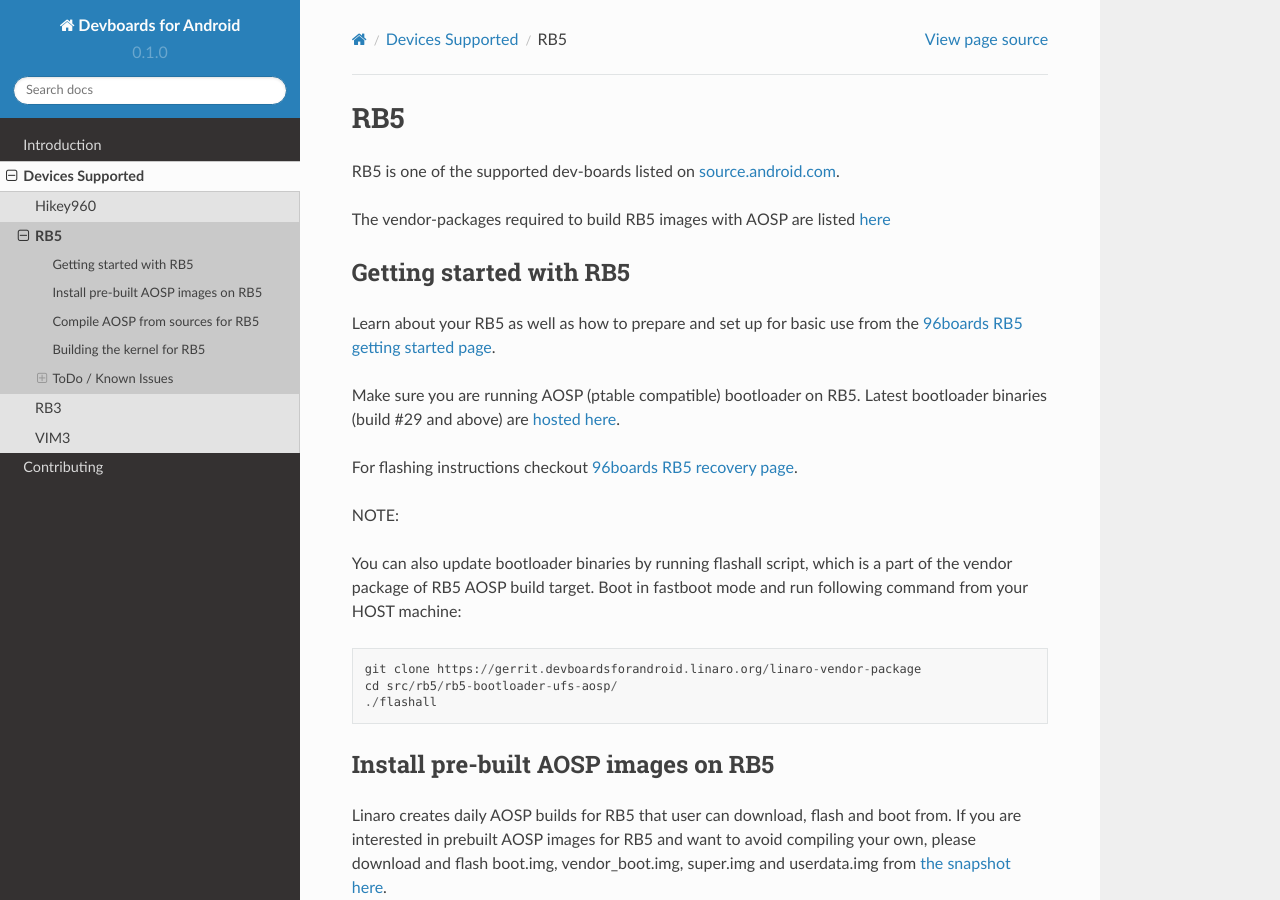
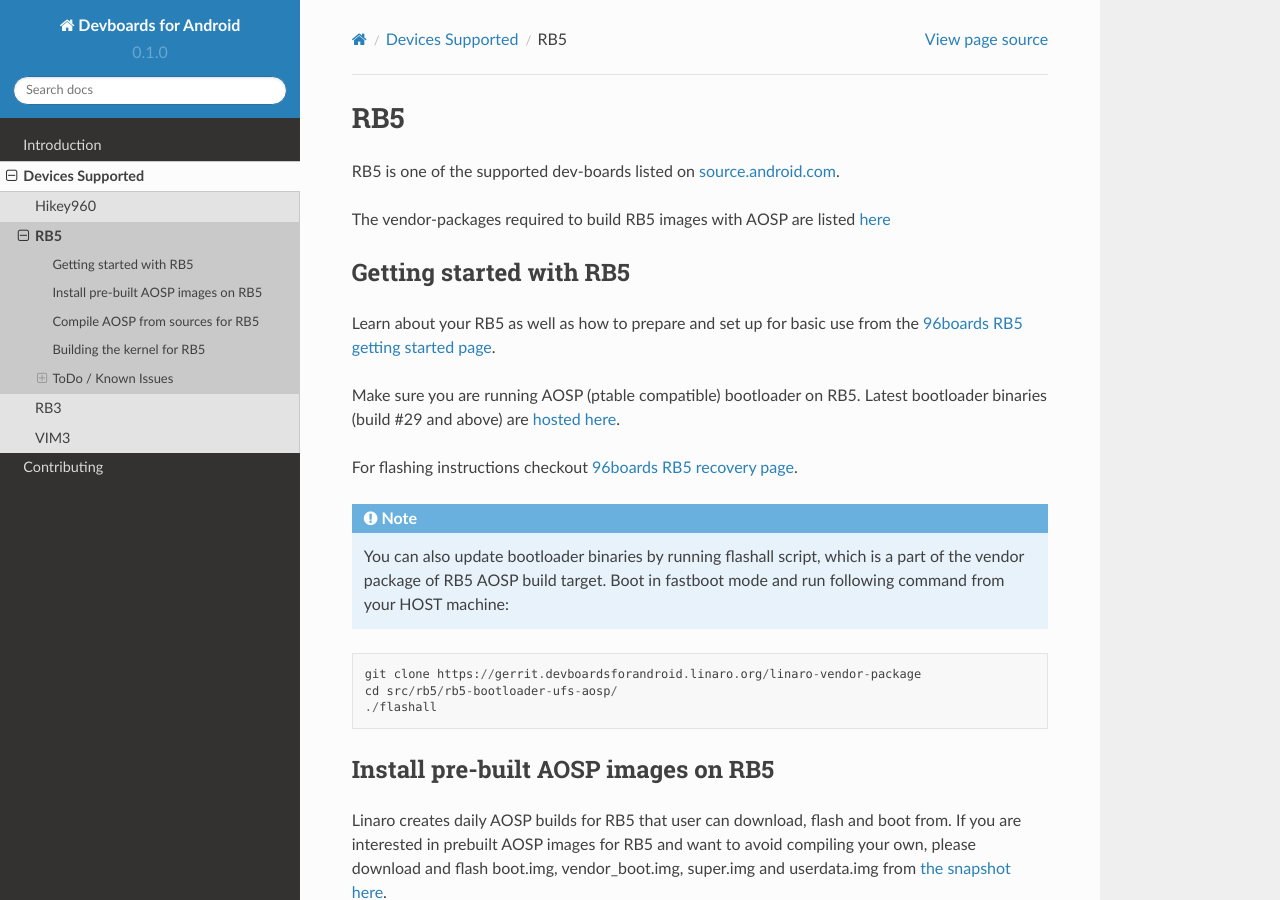
Before and after one commit to sumitsemwal/devboardsforandroid, a Sphinx documentation site: the page built from docs/devices/rb5.rst, in a window 1280 px wide and 900 px high. Built offline with Sphinx 7.4.7 and the Read the Docs theme 2.0.0, drawn with Linux system fonts in a browser that asks for light colours.

Commit message:
devices: Correct NOTE directive in devices documentation
Earlier documentation had an incorrect NOTE annotation. Use the right
.. note:: directive that renders correctly. Also need to use .. code::
directive.

Change-Id: Id763b556e7af510a6927100c3d3a8128ec354d3d
Signed-off-by: Sumit Semwal <sumit.semwal@linaro.org>

```diff
--- a/docs/devices/rb5.rst
+++ b/docs/devices/rb5.rst
@@ -25,11 +25,12 @@
 
 For flashing instructions checkout `96boards RB5 recovery page <https://www.96boards.org/documentation/consumer/dragonboard/qualcomm-robotics-rb5/installation/board-recovery.md.html>`_.
 
-NOTE:
+.. note::
+   You can also update bootloader binaries by running flashall script, which is
+   a part of the vendor package of RB5 AOSP build target. Boot in fastboot mode
+   and run following command from your HOST machine:
 
-You can also update bootloader binaries by running flashall script, which is
-a part of the vendor package of RB5 AOSP build target. Boot in fastboot mode
-and run following command from your HOST machine::
+.. code::
 
    git clone https://gerrit.devboardsforandroid.linaro.org/linaro-vendor-package
    cd src/rb5/rb5-bootloader-ufs-aosp/
```
Also changed, not shown: docs/devices/rb3.rst (+5 -4 lines).
